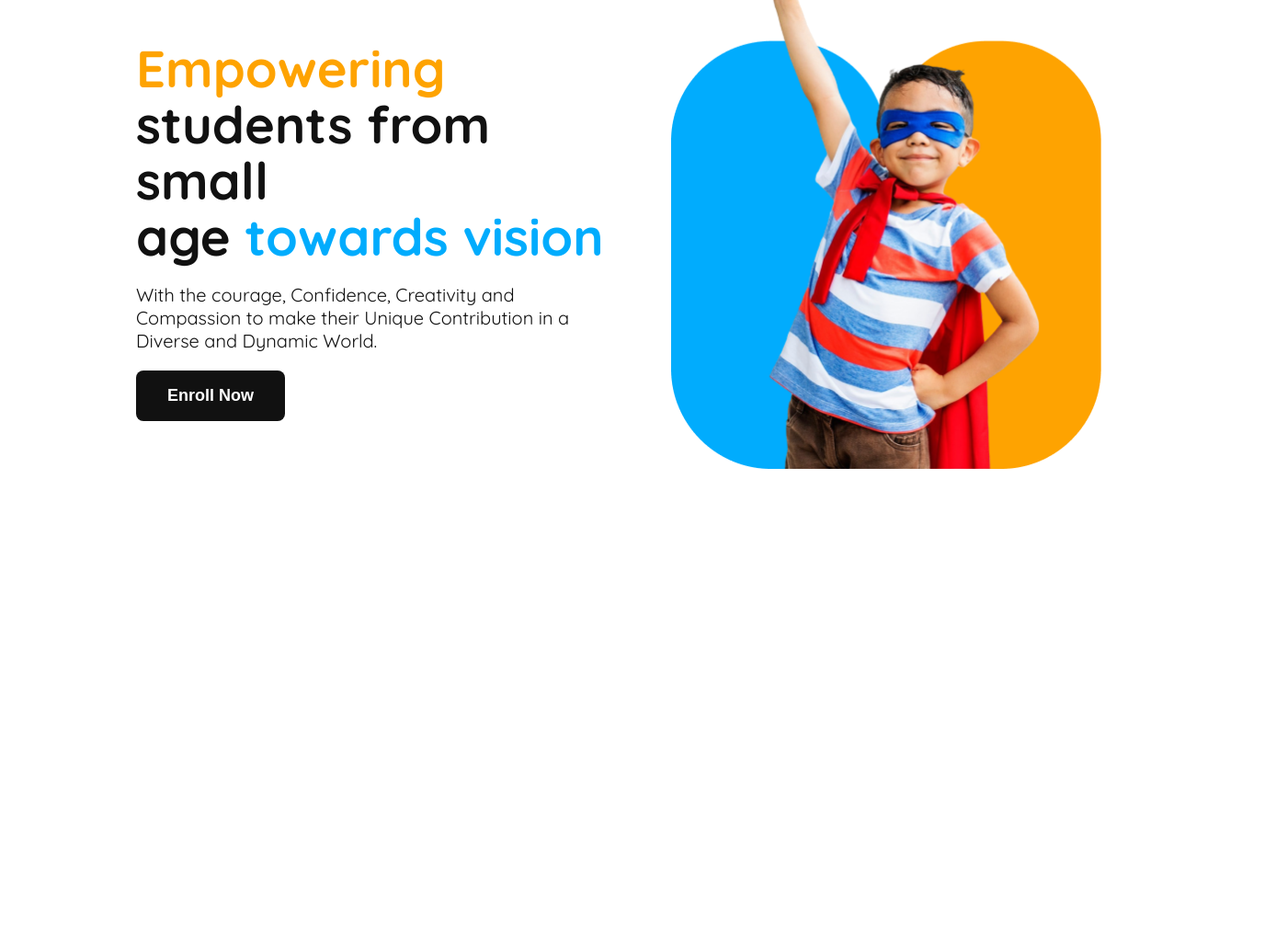
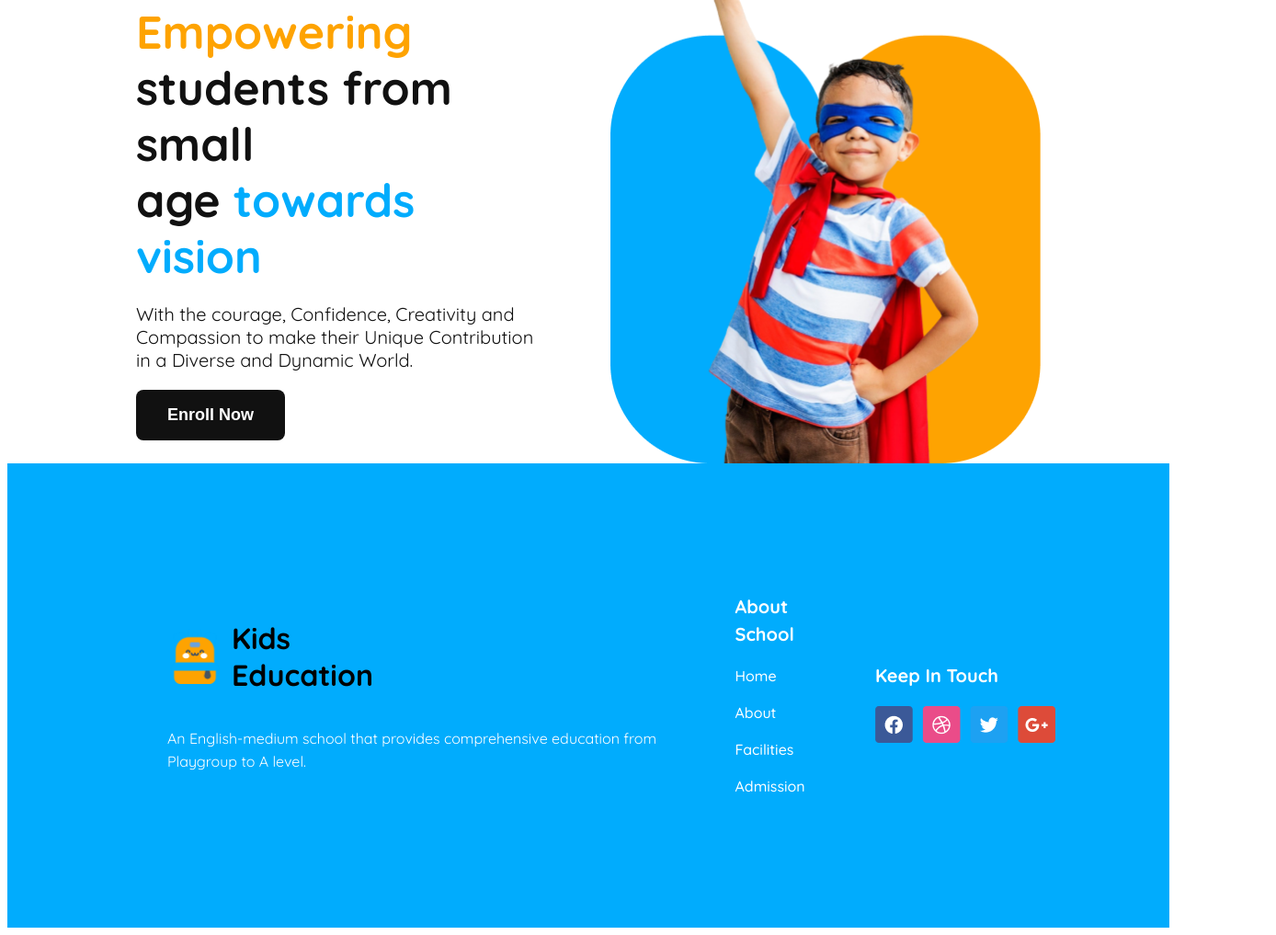
Before and after one commit to RiajAhmed/Assignment-2-Programming--Hero, a plain HTML site: page index.html in a window 1280 px wide. Shown: the part 224-1241 px from the top of the page at 92% size, 1388 px wide, since content can reach past the window. Before the commit the page ends 800 px from the top, so only its background shows below. Drawn offline with Linux system fonts and the light colour scheme.

Commit message:
added the footer section

```diff
--- a/index.html
+++ b/index.html
@@ -48,6 +48,36 @@
     <main>
 
     </main>
-    <footer></footer>
+    <footer>
+      <div class="kids-school">
+        <div class="logo">
+          <img src="/images/logo.png" alt="">
+          <h1>Kids <br> Education</h1>
+        </div>
+        <p>An English-medium school that provides comprehensive education from Playgroup to A level.</p>
+      </div>
+
+      <div class="about-school">
+        <h3>About School</h3>
+        <div class="about-school-content">
+          <ul>
+            <li><a href="#">Home</a></li> <br>
+            <li><a href="#">About</a></li> <br>
+            <li><a href="#">Facilities</a></li> <br>
+            <li><a href="#">Admission</a></li> <br>
+        </ul>
+        </div>
+     </div>
+
+    <div class="social-media">
+        <h3>Keep In Touch</h3>
+      <div class="social-media-icon">
+        <img src="/images/fb.png" alt="">
+        <img src="/images/dribble.png" alt="">
+        <img src="/images/twitter.png" alt="">
+        <img src="/images/google+.png" alt="">
+      </div>
+   </div>
+    </footer>
   </body>
 </html>
--- a/styles/styles.css
+++ b/styles/styles.css
@@ -8,8 +8,7 @@
 }
 /* Navbar */
 header {
-  width: 1380px;
-  height: 100px;
+  max-width: 1380px;
   display: flex;
   justify-content: space-around;
   align-items: center;
@@ -77,7 +76,7 @@ nav ul li {
 }
 /*Banner Style*/
 .banner {
-  width: 1050px;
+  max-width: 1080px;
   display: flex;
   justify-content: space-between;
   align-items: center;
@@ -96,7 +95,7 @@ nav ul li {
 }
 .banner-title {
   color: rgb(17, 17, 17);
-  font-size: 56px;
+  font-size: 50px;
   font-weight: 700;
   line-height: 61px;
   letter-spacing: 0%;
@@ -124,10 +123,84 @@ nav ul li {
   background: rgb(17, 17, 17);
 }
 .hero-kid {
-  width: 468px;
+  max-width: 468px;
 }
+
+/* Footer */
+footer {
+  max-width: 1070px;
+  max-height: 222px;
+  display: flex;
+  justify-content: space-between;
+  align-items: center;
+  background: rgb(1, 172, 253);
+  padding: 140px 123px 143px 174px;
+}
+.logo {
+  display: flex;
+  align-items: center;
+}
+
+.logo img {
+  max-width: 60px;
+  margin-right: 10px;
+}
+.kids-school p {
+  color: rgb(255, 255, 255);
+  font-size: 16px;
+  font-weight: 400;
+  line-height: 25px;
+  letter-spacing: 0%;
+  text-align: left;
+  padding-right: 20px;
+}
+.about-school {
+  display: flex;
+  flex-direction: column;
+  margin-left: 0%;
+  text-align: left;
+  padding: 50px;
+  color: #fff;
+}
+
+.about-school h3 {
+  margin-bottom: 20px;
+  color: #fff;
+  font-size: 20px;
+  font-weight: 700;
+  line-height: 30px;
+  letter-spacing: 0%;
+  text-align: left;
+}
+.about-school-content ul {
+  margin: 0;
+  padding: 0;
+}
+.about-school-content ul li {
+  list-style: none;
+}
+.about-school-content ul li a {
+  text-decoration: none;
+  color: #fff;
+}
+.social-media h3 {
+  font-size: 20px;
+  font-weight: 700;
+  line-height: 26px;
+  letter-spacing: 0%;
+  gap: 20px;
+  text-align: left;
+  margin-right: 20px;
+  color: #fff;
+}
+.social-media-icon {
+  display: flex;
+  justify-content: center;
+  gap: 10px;
+}
+
 /* Mobile Responsiveness */
-@media (max-width: 768px) {
+@media (max-width: 576px) {
   nav ul,
   header h3,
   header .contact-button {
@@ -136,9 +209,7 @@ nav ul li {
   .menu-icon {
     display: flex; /* Show the menu icon on mobile */
   }
-  .hero-kid {
-    width: 100%;
-  }
+
   .banner {
     flex-direction: column-reverse;
     justify-content: center;
```
